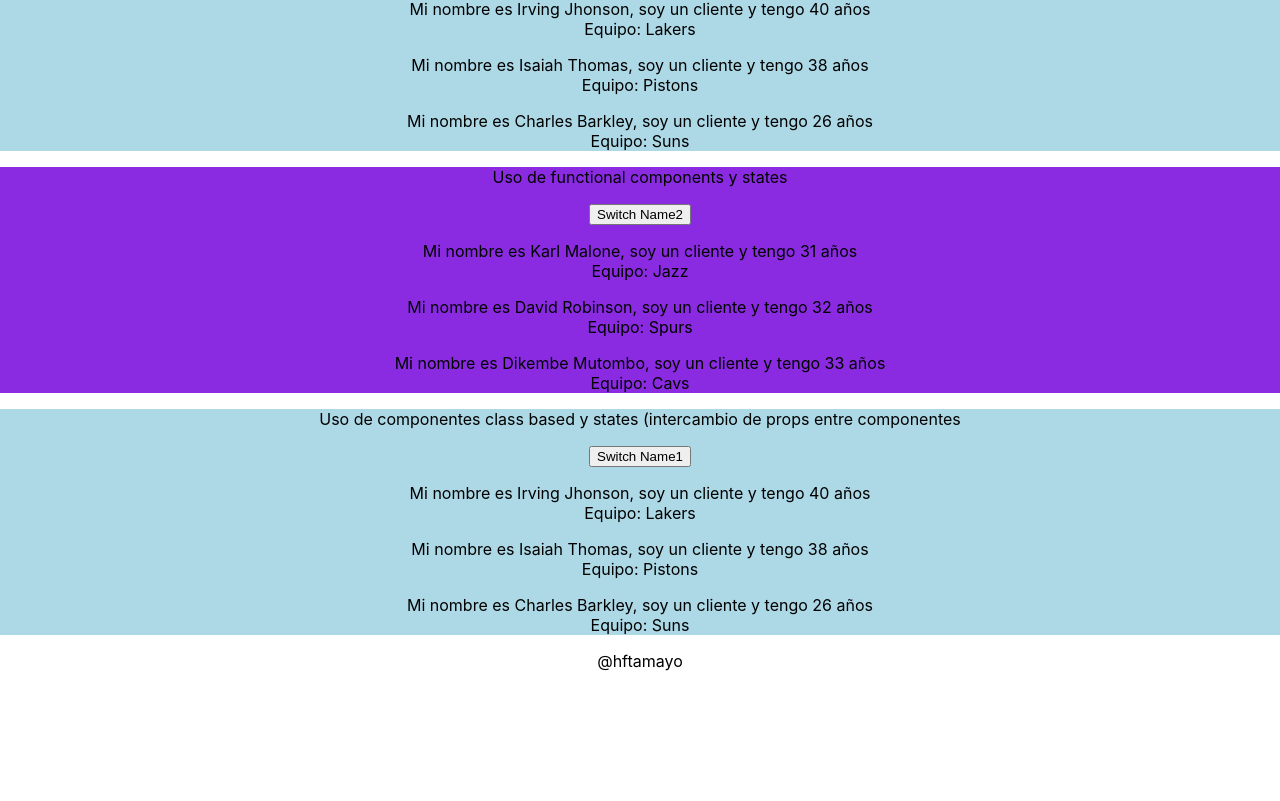
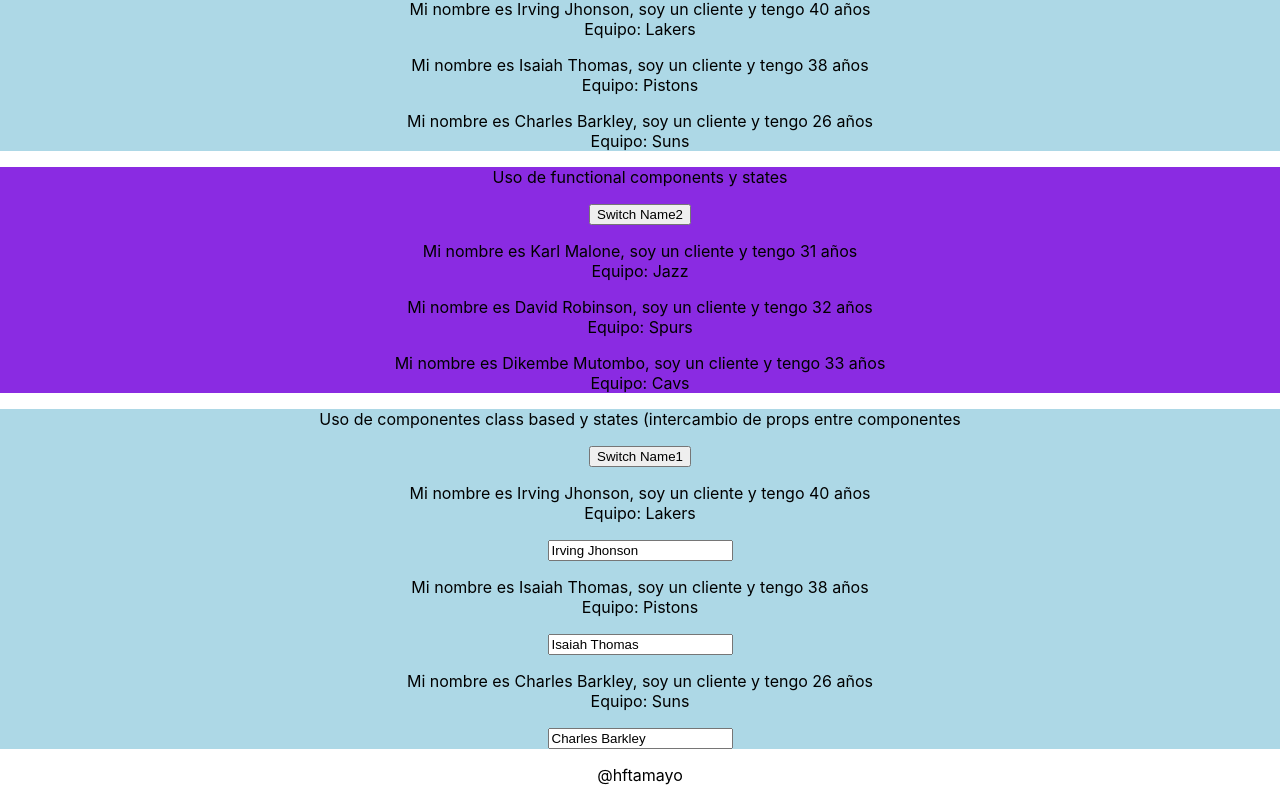
Before and after one commit to strikerOne22/sandbox-react-strike, a React (Create React App) app: page / in a window 1280 px wide. Shown: the part 493-1294 px from the top of the page. Before the commit the page ends 1180 px from the top, so only its background shows below. Built offline with nearby package versions, Linux system fonts and the light colour scheme.

Commit message:
two way binding to ver and new client5a

```diff
--- a/src/Jsx/Cliente/NuevoCliente5a.js
+++ b/src/Jsx/Cliente/NuevoCliente5a.js
@@ -15,6 +15,8 @@ const nuevoclientev5 = (props) => {
         <div>
             <p onClick={props.actNombre}>Mi nombre es {props.nombre}, soy un cliente y tengo {props.edad} años<br />
             {props.children}</p>
+            {/*two way binding*/}
+            <input type="text" onChange={props.cambiartxt} value={props.nombre} />
         </div>
     )
 
--- a/src/Jsx/Cliente/VerClientes1a.js
+++ b/src/Jsx/Cliente/VerClientes1a.js
@@ -27,6 +27,16 @@ class verclientes1a extends Component{
         })
     }
 
+    //two way binding
+    actualizarNombresHandler = (event) => {
+        this.setState({
+            persons: [
+                {nombre: event.target.value, edad: 1},
+                {nombre: event.target.value, edad: 33},
+                {nombre: 'La Lakers', edad: 5}
+            ]
+        })
+    }
 
     render(){
         return(
@@ -40,7 +50,9 @@ class verclientes1a extends Component{
                 <button onClick={this.cambiaNombresHandler}>Switch Name1</button>
                 <Nuevocliente5a
                 nombre={this.state.persons[0].nombre}
-                edad={this.state.persons[0].edad}>Equipo: Lakers
+                edad={this.state.persons[0].edad}
+                cambiartxt={this.actualizarNombresHandler}
+                >Equipo: Lakers
                 </Nuevocliente5a>
 
                 {/*El prop actNombre puede ser cualquier otro nombre */}
@@ -48,6 +60,7 @@ class verclientes1a extends Component{
                 nombre={this.state.persons[1].nombre}
                 edad={this.state.persons[1].edad}
                 actNombre={this.cambiaNombresHandler}
+                cambiartxt={this.actualizarNombresHandler}
                 >Equipo: Pistons
                 </Nuevocliente5a>
 
```
